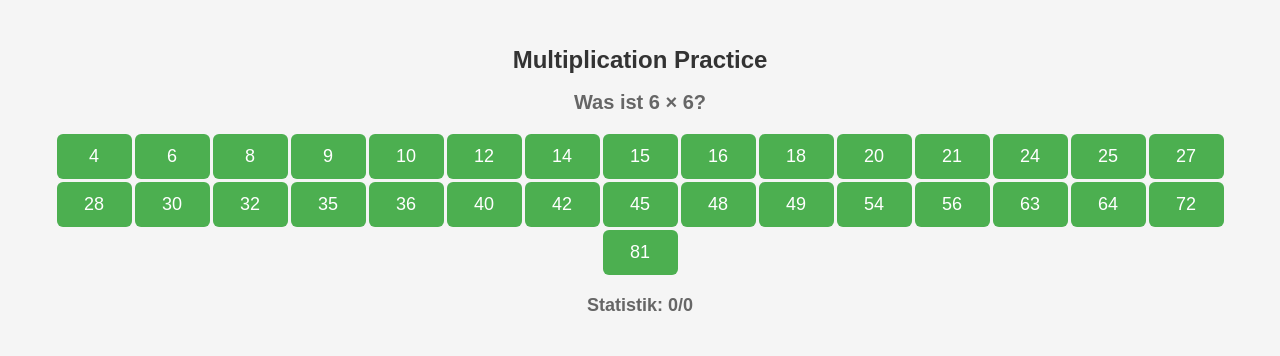
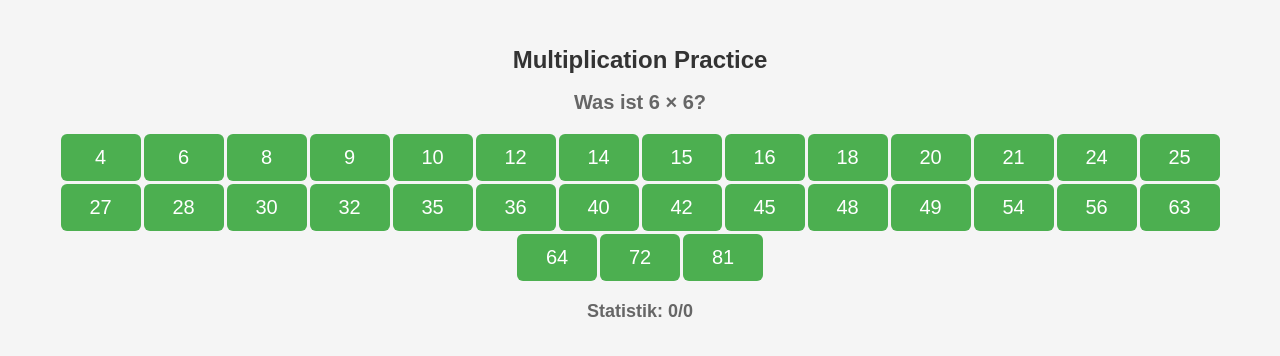
Before and after one commit to hssw24/1x1, a React (Create React App) app: page / in a window 1280 px wide. Shown: the top 356 px of the page. Built offline with nearby package versions, Linux system fonts and the light colour scheme.

Commit message:
Beschreibung der Änderungen

```diff
--- a/src/MultiplicationButtons.js
+++ b/src/MultiplicationButtons.js
@@ -31,13 +31,13 @@ const styles = {
   },
   button: {
     padding: '12px 18px', // 10 15 Verkleinertes Padding für mobile Ansicht
-    fontSize: '18px', // 14 Kleinere Schriftgröße
+    fontSize: '20px', // 14 Kleinere Schriftgröße
     cursor: 'pointer',
     borderRadius: '6px',
     backgroundColor: '#4CAF50',
     color: 'white',
     border: 'none',
-    width: '75px', // 70 Kleinere Breite, damit sie auf den Bildschirm passen
+    width: '80px', // 70 Kleinere Breite, damit sie auf den Bildschirm passen
     textAlign: 'center',
   },
 };
```
